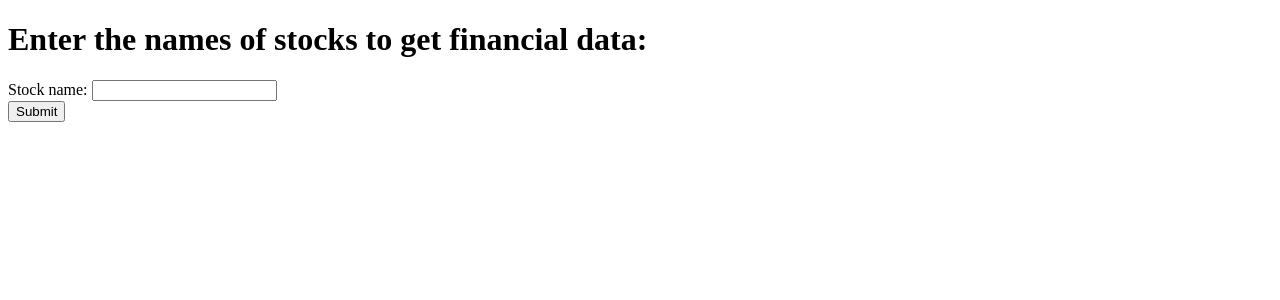
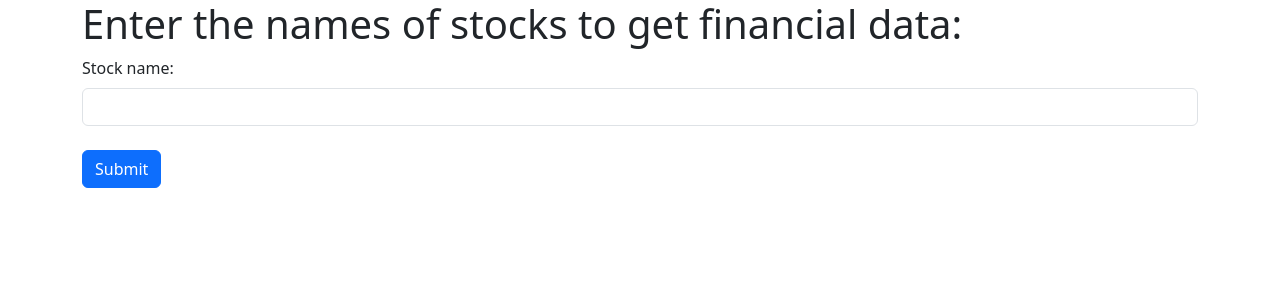
Before and after one commit to wabisabicode/stock_screener, a Flask app: page / in a window 1280 px wide. Shown: the top 300 px of the page. Run offline with Flask 3, Linux system fonts and the light colour scheme.

Commit message:
add fancy bootstrap to home

```diff
--- a/templates/home.html
+++ b/templates/home.html
@@ -1,16 +1,24 @@
 <!DOCTYPE html>
 <html>
 <head>
+	<meta charset="utf-8">
+    <meta name="viewport" content="width=device-width, initial-scale=1">
 	<title>Stock Data</title>
+	<link href="https://cdn.jsdelivr.net/npm/bootstrap@5.3.3/dist/css/bootstrap.min.css" rel="stylesheet" integrity="sha384-QWTKZyjpPEjISv5WaRU9OFeRpok6YctnYmDr5pNlyT2bRjXh0JMhjY6hW+ALEwIH" crossorigin="anonymous">
 </head>
 <body>
-	<h1>Enter the names of stocks to get financial data:</h1>
+	<div class="container">
+		<h1>Enter the names of stocks to get financial data:</h1>
 
-	<form method="POST" action="/results">
-		<label for="stock">Stock name:</label>
-		<input type="text" name="stock">
-		<br>
-		<input type="submit" value="Submit">
-	</form>
+		<form method="POST" action="/results">
+			<div class="mb-3">
+				<label for="stock" class="form-label">Stock name:</label>
+				<input type="text" class="form-control" name="stock">
+				<br>
+				<button type="submit" class="btn btn-primary">Submit</button>
+			</div>
+		</form>
+	</div>
+	<script src="https://cdn.jsdelivr.net/npm/bootstrap@5.3.3/dist/js/bootstrap.bundle.min.js" integrity="sha384-YvpcrYf0tY3lHB60NNkmXc5s9fDVZLESaAA55NDzOxhy9GkcIdslK1eN7N6jIeHz" crossorigin="anonymous"></script>
 </body>
 </html>
```
